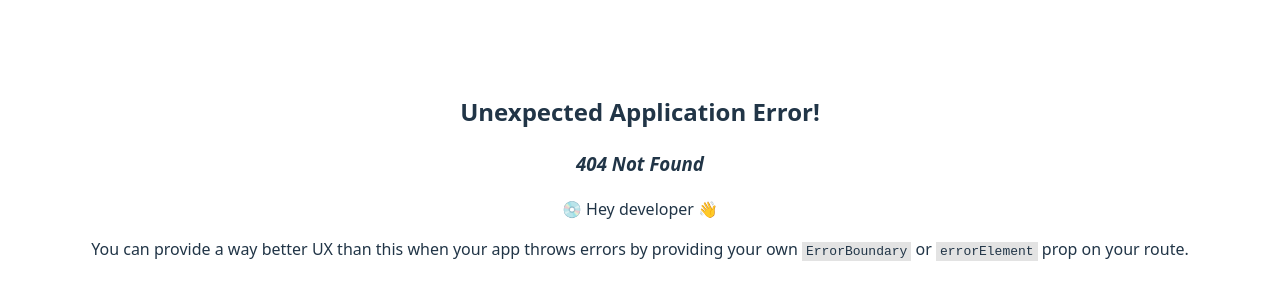
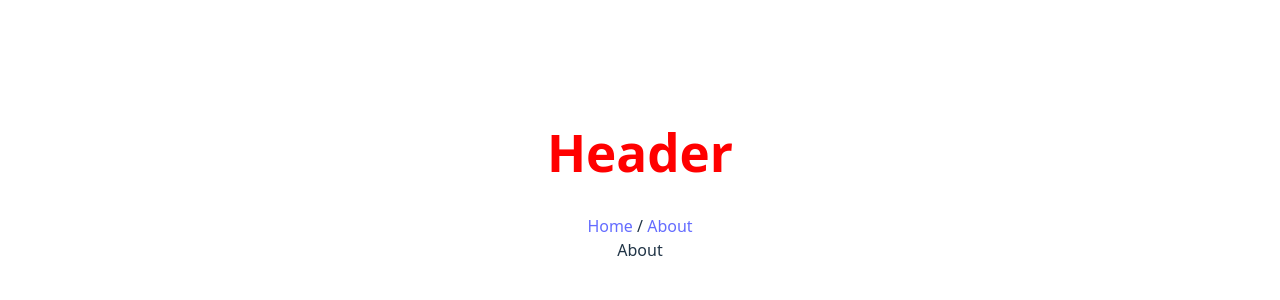
Before and after one commit to mikef80/breadcrumbs-test, a React (Vite) app: page /about in a window 1280 px wide. Before the commit this address had no page. Shown: the part 224-524 px from the top of the page. Built offline with nearby package versions, Linux system fonts and the light colour scheme.

Commit message:
basic routing set up. next is loaders

```diff
--- a/src/App.tsx
+++ b/src/App.tsx
@@ -1,3 +1,4 @@
+import { Outlet } from "react-router";
 import "./App.scss";
 import Header from "./components/Header/Header";
 
@@ -5,6 +6,7 @@ function App() {
   return (
     <>
       <Header />
+      <Outlet />
     </>
   );
 }
--- /dev/null
+++ b/src/components/About/About.tsx
@@ -0,0 +1,12 @@
+import { Outlet } from "react-router";
+
+const About = () => {
+  return (
+    <div>
+      About
+      <Outlet />
+    </div>
+  );
+};
+
+export default About;
--- /dev/null
+++ b/src/components/Breadcrumbs/Breadcrumbs.tsx
@@ -0,0 +1,30 @@
+import { Link, useMatches } from "react-router";
+import type { CrumbHandle } from "../../types/types";
+
+const Breadcrumbs = () => {
+  const matches = useMatches() as Array<{
+    handle?: CrumbHandle;
+    data?: any;
+    pathname: string;
+  }>;
+
+  const crumbs = matches
+    .filter((match) => match.handle?.crumb)
+    .map((match) => {
+      const crumb = match.handle!.crumb!(match.data);
+      return { ...crumb, path: match.pathname };
+    });
+
+  return (
+    <nav>
+      {crumbs.map((crumb, i) => (
+        <span key={crumb.path}>
+          <Link to={crumb.path}>{crumb.label}</Link>
+          {i < crumbs.length - 1 && " / "}
+        </span>
+      ))}
+    </nav>
+  );
+};
+
+export default Breadcrumbs;
--- /dev/null
+++ b/src/components/Contact/Contact.tsx
@@ -0,0 +1,5 @@
+const Contact = () => {
+  return <div>Contact</div>;
+};
+
+export default Contact;
--- a/src/components/Header/Header.tsx
+++ b/src/components/Header/Header.tsx
@@ -1,7 +1,13 @@
+import Breadcrumbs from "../Breadcrumbs/Breadcrumbs";
 import styles from "./Header.module.scss";
 
 const Header = () => {
-  return <h1 className={styles.h1}>Header</h1>;
+  return (
+    <>
+      <h1 className={styles.h1}>Header</h1>
+      <Breadcrumbs />
+    </>
+  );
 };
 
 export default Header;
--- a/src/main.tsx
+++ b/src/main.tsx
@@ -1,6 +1,9 @@
 import { createRoot } from "react-dom/client";
 import "./index.scss";
 import { RouterProvider } from "react-router/dom";
-import { router } from "./routes.tsx";
+import { routes } from "./routes.tsx";
+import { createBrowserRouter } from "react-router";
+
+const router = createBrowserRouter(routes);
 
 createRoot(document.getElementById("root")!).render(<RouterProvider router={router} />);
--- a/src/routes.tsx
+++ b/src/routes.tsx
@@ -1,4 +1,29 @@
-import { createBrowserRouter } from "react-router";
+import type { RouteObject } from "react-router";
 import App from "./App";
+import About from "./components/About/About";
+import Contact from "./components/Contact/Contact";
+import type { CrumbHandle } from "./types/types";
 
-export const router = createBrowserRouter([{ path: "/", element: <App /> }]);
+export const routes: RouteObject[] = [
+  {
+    path: "/",
+    element: <App />,
+    handle: { crumb: () => ({ label: "Home", path: "/" }) } satisfies CrumbHandle,
+    children: [
+      {
+        path: "about",
+        element: <About />,
+        handle: { crumb: () => ({ label: "About", path: "about" }) } satisfies CrumbHandle,
+        children: [
+          {
+            path: "contact",
+            element: <Contact />,
+            handle: {
+              crumb: () => ({ label: "Contact", path: "contact" }),
+            } satisfies CrumbHandle,
+          },
+        ],
+      },
+    ],
+  },
+];
--- /dev/null
+++ b/src/types/types.ts
@@ -0,0 +1,3 @@
+export interface CrumbHandle {
+  crumb?: (data?: any) => { label: string; path: string };
+}
```
